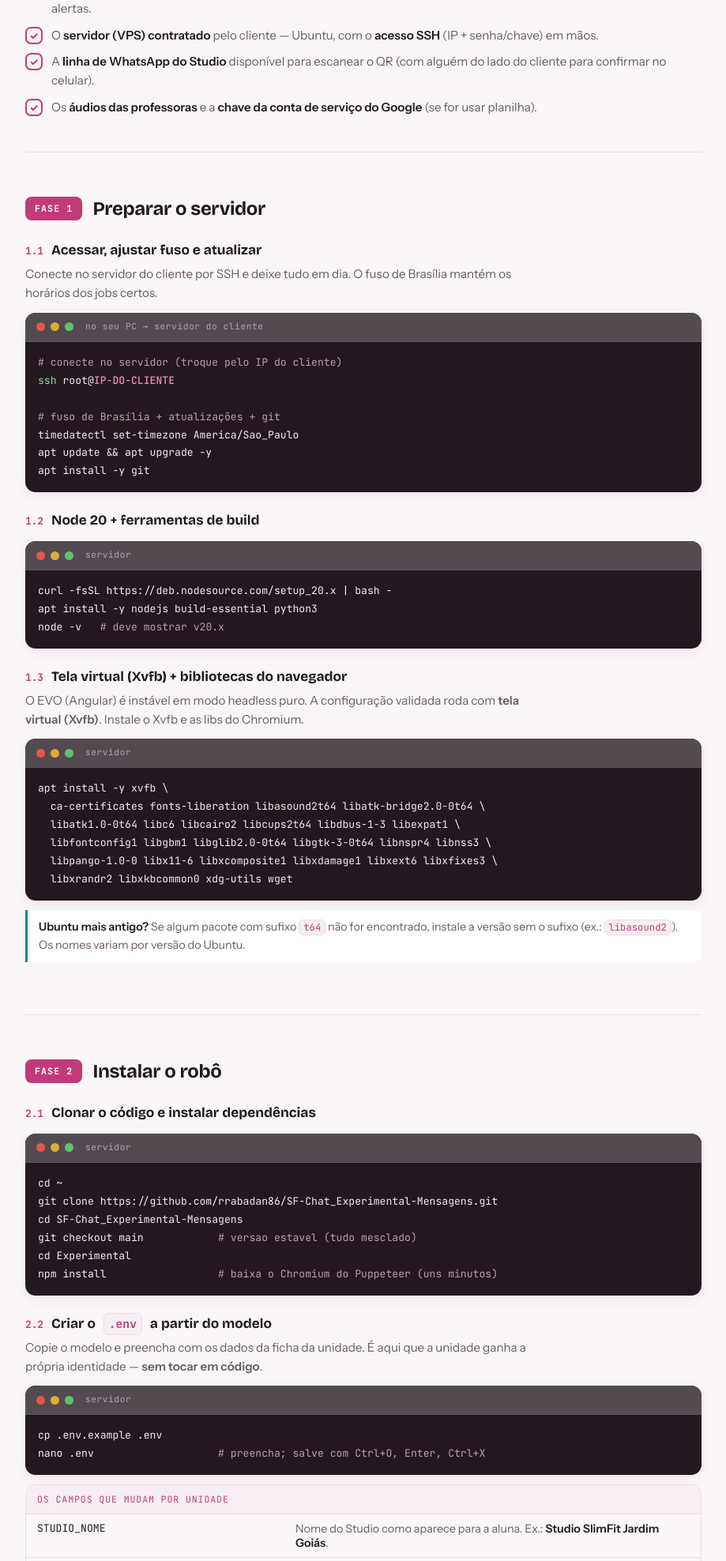
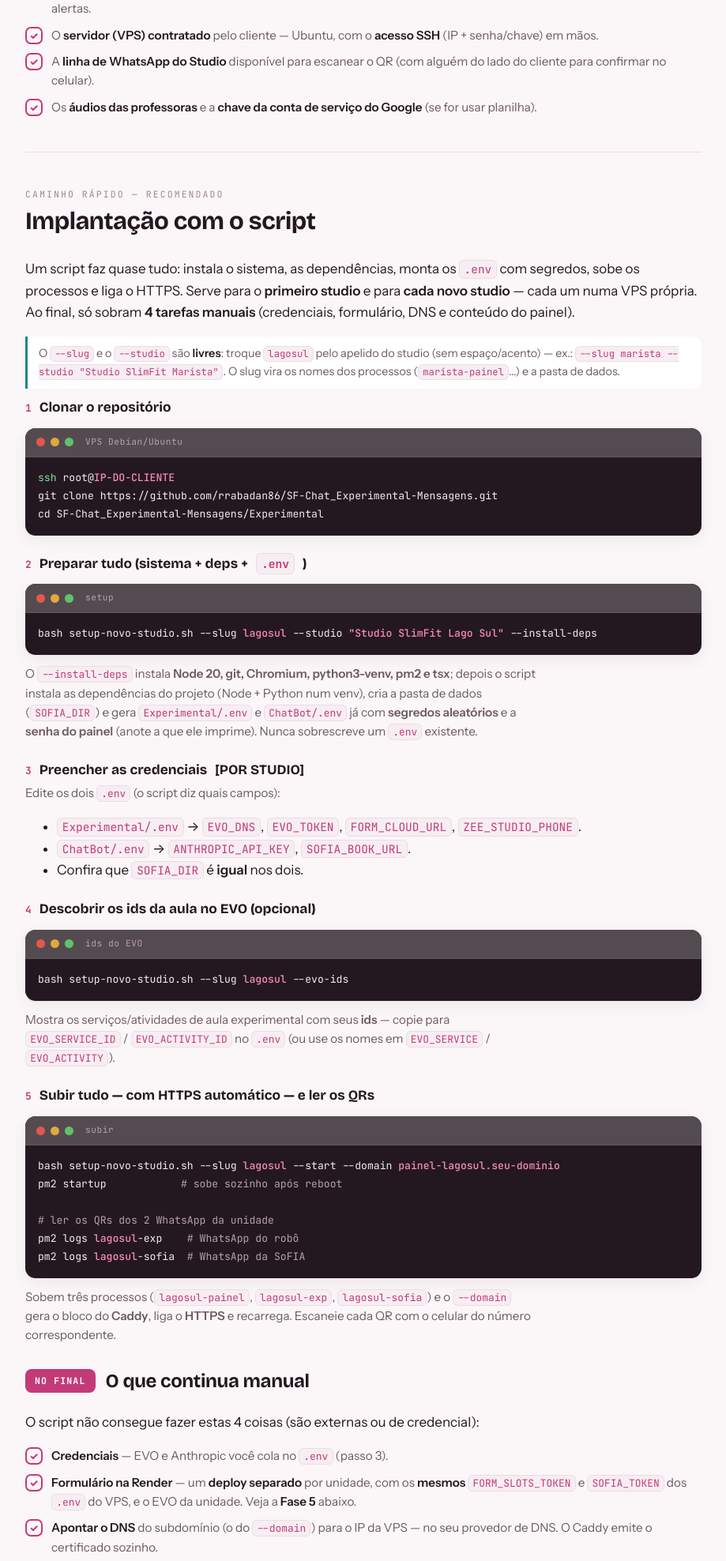
Before and after one commit to rrabadan86/SF-Chat_Experimental-Mensagens, a Flask app: page /implantacao in a window 1280 px wide. Shown: the part 841-2817 px from the top of the page at 79% size, without its empty margins (180-1099 px from the left). Run offline with Flask 3, Linux system fonts and the light colour scheme.

Commit message:
docs(/implantacao): reformula — script primeiro, passos manuais no final
Nova seção 'Implantação com o script' no topo (clone → --install-deps →
credenciais → --evo-ids → --start --domain → QRs) + bloco 'O que continua
manual' (credenciais, formulário Render, DNS, conteúdo do painel). As Fases
detalhadas viram 'Referência detalhada — manual' logo abaixo. Remove a antiga
seção duplicada 'Vender para outra unidade'.

Co-Authored-By: Claude Opus 4.8 <noreply@anthropic.com>
Claude-Session: https://claude.ai/code/session_015TTSt7TGwbyy5y2rhojFLo

```diff
--- a/Experimental/src/agendamento_evo/formulario_web/templates/implantacao.html
+++ b/Experimental/src/agendamento_evo/formulario_web/templates/implantacao.html
@@ -184,6 +184,115 @@
       <li><span class="box">✓</span><span>A <b>linha de WhatsApp do Studio</b> disponível para escanear o QR (com alguém do lado do cliente para confirmar no celular).</span></li>
       <li><span class="box">✓</span><span>Os <b>áudios das professoras</b> e a <b>chave da conta de serviço do Google</b> (se for usar planilha).</span></li>
     </ul>
+  </section>
+
+  <!-- IMPLANTAÇÃO RÁPIDA (SCRIPT) -->
+  <section>
+    <div class="sec-head">
+      <span class="eyebrow">Caminho rápido — recomendado</span>
+      <h2>Implantação com o script</h2>
+    </div>
+    <p>Um script faz quase tudo: instala o sistema, as dependências, monta os
+      <code>.env</code> com segredos, sobe os processos e liga o HTTPS. Serve para o
+      <b>primeiro studio</b> e para <b>cada novo studio</b> — cada um numa VPS própria.
+      Ao final, só sobram <b>4 tarefas manuais</b> (credenciais, formulário, DNS e
+      conteúdo do painel).</p>
+    <div class="tip">O <code>--slug</code> e o <code>--studio</code> são <b>livres</b>:
+      troque <code>lagosul</code> pelo apelido do studio (sem espaço/acento) — ex.:
+      <code>--slug marista --studio "Studio SlimFit Marista"</code>. O slug vira os
+      nomes dos processos (<code>marista-painel</code>…) e a pasta de dados.</div>
+
+    <div class="stepblock">
+      <h3><span class="num">1</span> Clonar o repositório</h3>
+      <div class="term">
+        <div class="term-bar"><span class="d"></span><span class="d"></span><span class="d"></span><span class="lbl">VPS Debian/Ubuntu</span></div>
+<pre class="term-body"><span class="p">ssh</span> root@<b>IP-DO-CLIENTE</b>
+git clone https://github.com/rrabadan86/SF-Chat_Experimental-Mensagens.git
+cd SF-Chat_Experimental-Mensagens/Experimental</pre>
+      </div>
+    </div>
+
+    <div class="stepblock">
+      <h3><span class="num">2</span> Preparar tudo (sistema + deps + <code>.env</code>)</h3>
+      <div class="term">
+        <div class="term-bar"><span class="d"></span><span class="d"></span><span class="d"></span><span class="lbl">setup</span></div>
+<pre class="term-body">bash setup-novo-studio.sh --slug <b>lagosul</b> --studio <b>"Studio SlimFit Lago Sul"</b> --install-deps</pre>
+      </div>
+      <p>O <code>--install-deps</code> instala <b>Node 20, git, Chromium, python3-venv,
+        pm2 e tsx</b>; depois o script instala as dependências do projeto (Node +
+        Python num venv), cria a pasta de dados (<code>SOFIA_DIR</code>) e gera
+        <code>Experimental/.env</code> e <code>ChatBot/.env</code> já com
+        <b>segredos aleatórios</b> e a <b>senha do painel</b> (anote a que ele imprime).
+        Nunca sobrescreve um <code>.env</code> existente.</p>
+    </div>
+
+    <div class="stepblock">
+      <h3><span class="num">3</span> Preencher as credenciais <b>[POR STUDIO]</b></h3>
+      <p>Edite os dois <code>.env</code> (o script diz quais campos):</p>
+      <ul>
+        <li><code>Experimental/.env</code> → <code>EVO_DNS</code>, <code>EVO_TOKEN</code>,
+          <code>FORM_CLOUD_URL</code>, <code>ZEE_STUDIO_PHONE</code>.</li>
+        <li><code>ChatBot/.env</code> → <code>ANTHROPIC_API_KEY</code>,
+          <code>SOFIA_BOOK_URL</code>.</li>
+        <li>Confira que <code>SOFIA_DIR</code> é <b>igual</b> nos dois.</li>
+      </ul>
+    </div>
+
+    <div class="stepblock">
+      <h3><span class="num">4</span> Descobrir os ids da aula no EVO (opcional)</h3>
+      <div class="term">
+        <div class="term-bar"><span class="d"></span><span class="d"></span><span class="d"></span><span class="lbl">ids do EVO</span></div>
+<pre class="term-body">bash setup-novo-studio.sh --slug <b>lagosul</b> --evo-ids</pre>
+      </div>
+      <p>Mostra os serviços/atividades de aula experimental com seus <b>ids</b> —
+        copie para <code>EVO_SERVICE_ID</code> / <code>EVO_ACTIVITY_ID</code> no
+        <code>.env</code> (ou use os nomes em <code>EVO_SERVICE</code> /
+        <code>EVO_ACTIVITY</code>).</p>
+    </div>
+
+    <div class="stepblock">
+      <h3><span class="num">5</span> Subir tudo — com HTTPS automático — e ler os QRs</h3>
+      <div class="term">
+        <div class="term-bar"><span class="d"></span><span class="d"></span><span class="d"></span><span class="lbl">subir</span></div>
+<pre class="term-body">bash setup-novo-studio.sh --slug <b>lagosul</b> --start --domain <b>painel-lagosul.seu-dominio</b>
+pm2 startup            <span class="c"># sobe sozinho após reboot</span>
+
+<span class="c"># ler os QRs dos 2 WhatsApp da unidade</span>
+pm2 logs <b>lagosul</b>-exp    <span class="c"># WhatsApp do robô</span>
+pm2 logs <b>lagosul</b>-sofia  <span class="c"># WhatsApp da SoFIA</span></pre>
+      </div>
+      <p>Sobem três processos (<code>lagosul-painel</code>, <code>lagosul-exp</code>,
+        <code>lagosul-sofia</code>) e o <code>--domain</code> gera o bloco do <b>Caddy</b>,
+        liga o <b>HTTPS</b> e recarrega. Escaneie cada QR com o celular do número
+        correspondente.</p>
+    </div>
+
+    <div class="phase" style="margin-top:26px"><span class="pn">No final</span><h2>O que continua manual</h2></div>
+    <p>O script não consegue fazer estas 4 coisas (são externas ou de credencial):</p>
+    <ul class="chk">
+      <li><span class="box">✓</span><span><b>Credenciais</b> — EVO e Anthropic você cola no <code>.env</code> (passo 3).</span></li>
+      <li><span class="box">✓</span><span><b>Formulário na Render</b> — um <b>deploy separado</b> por unidade, com os <b>mesmos</b> <code>FORM_SLOTS_TOKEN</code> e <code>SOFIA_TOKEN</code> dos <code>.env</code> do VPS, e o EVO da unidade. Veja a <b>Fase 5</b> abaixo.</span></li>
+      <li><span class="box">✓</span><span><b>Apontar o DNS</b> do subdomínio (o do <code>--domain</code>) para o IP da VPS — no seu provedor de DNS. O Caddy emite o certificado sozinho.</span></li>
+      <li><span class="box">✓</span><span><b>Conteúdo no painel</b> — roteiro da SoFIA, preços/grade (imagens), <b>mensagem de confirmação (endereço!)</b> e usuários. Cada unidade localiza no painel.</span></li>
+    </ul>
+    <div class="tip"><b>Não</b> copie a pasta <code>.wwebjs_auth</code> entre unidades
+      (cada número lê o próprio QR) e <b>não</b> reutilize <code>SOFIA_DIR</code>,
+      <code>FORM_SLOTS_TOKEN</code> ou <code>SOFIA_TOKEN</code> entre Studios.</div>
+    <div class="tip">Recursos <b>opcionais</b> (Instagram, planilha do Google, vigia/backup
+      por cron) e os <b>detalhes granulares</b> de cada etapa estão na
+      <b>referência detalhada</b> logo abaixo — use só o que precisar.</div>
+  </section>
+
+  <!-- REFERÊNCIA DETALHADA (MANUAL) -->
+  <section>
+    <div class="sec-head">
+      <span class="eyebrow">Referência detalhada — manual</span>
+      <h2>Passo a passo completo (e recursos opcionais)</h2>
+    </div>
+    <p>As <b>Fases</b> abaixo são a via <b>manual e granular</b>, e cobrem os recursos
+      <b>opcionais</b> (Instagram, planilha, cron). Se você usou o script acima, pule
+      direto para o que precisar — ex.: <b>Fase 5</b> (formulário na Render),
+      <b>Fase 6</b> (Instagram) ou <b>Fase 9.5</b> (ajustes no painel).</p>
   </section>
 
   <!-- FASE 1 -->
```
Also changed, not shown: other parts of Experimental/src/agendamento_evo/formulario_web/templates/implantacao.html (+0 -89 lines).
